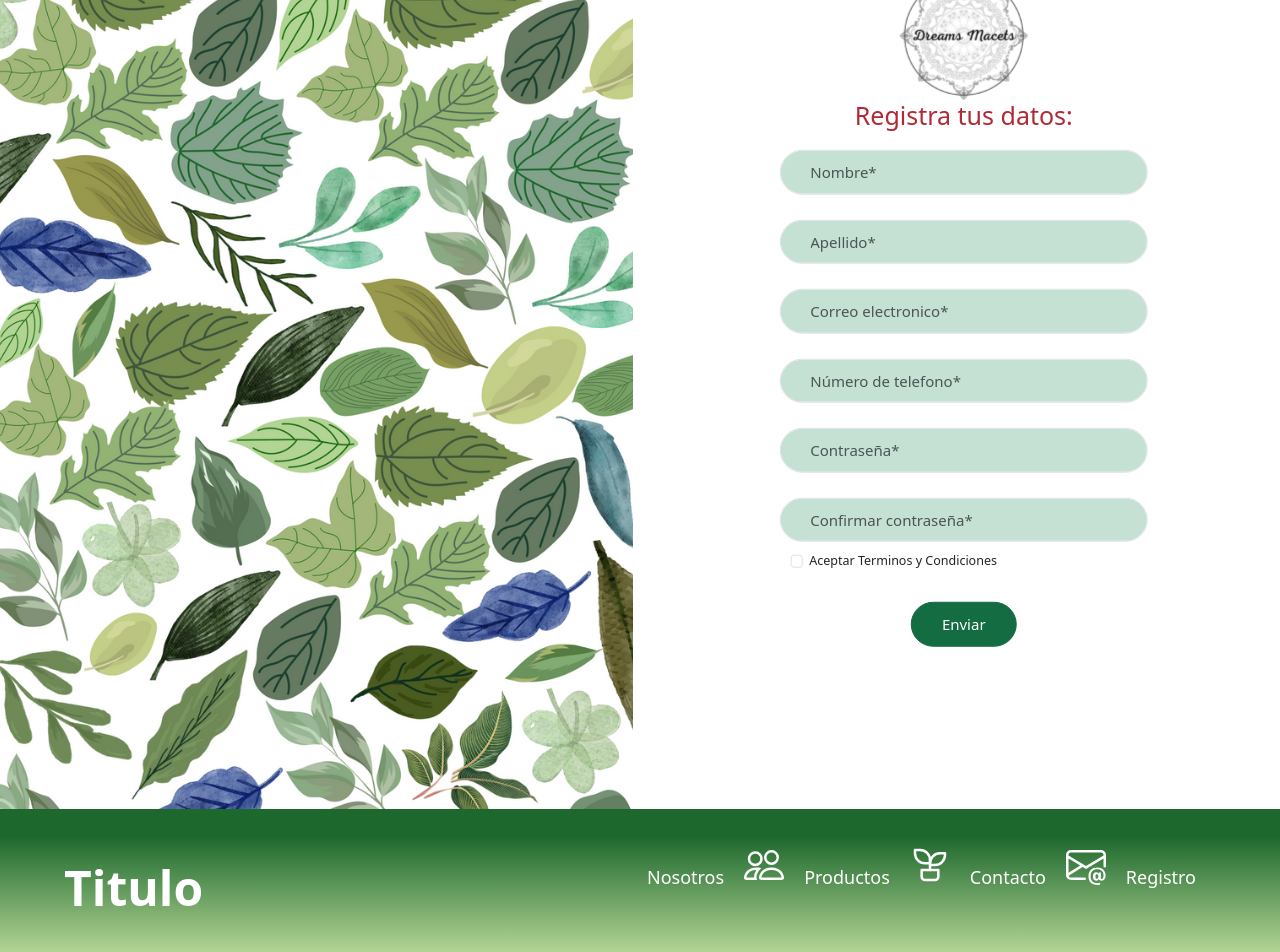
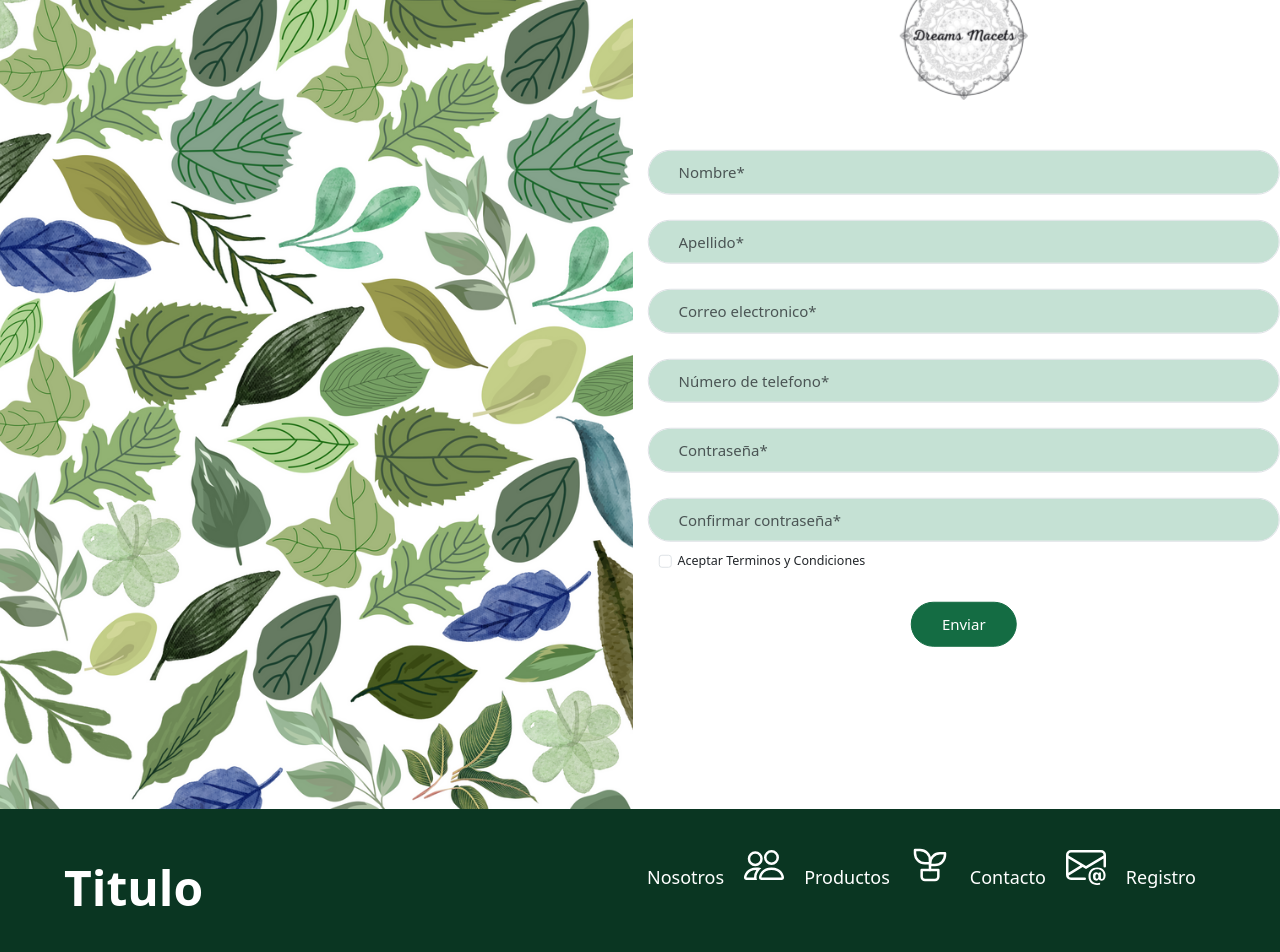
Before and after one commit to DanyTellez/mi-pagina0, a Next.js app: page /registro in a window 1280 px wide. Shown: the part 131-1083 px from the top of the page. Built offline with nearby package versions, Linux system fonts and the light colour scheme.

Commit message:
Probando diferentes estilos en el formulario

```diff
--- a/src/pages/registro.js
+++ b/src/pages/registro.js
@@ -31,7 +31,7 @@ export default function Home() {
                 </div>
                 <div className={`text-center h1 ${styles.colorRegistro}`}>Registra tus datos:</div>
                     <main className='d-flex justify-content-center'>
-                        <form className='col-7'>
+                        <form className='col-12'>
                             <div>
                                 <label htmlFor='nombre' className='form-label'></label>
                                 <input type='text' className={claseInput} placeholder='Nombre*' id='nombre'></input>
--- a/src/styles/_footer.scss
+++ b/src/styles/_footer.scss
@@ -1,10 +1,15 @@
+@import "~bootstrap/scss/functions";
+@import "~bootstrap/scss/variables";
+@import "~bootstrap/scss/variables-dark";
 $colorFooter:rgb(178,212,148);
 $colorOpaco:linear-gradient(0deg, rgba(178,212,148,1) 0%, rgba(29,104,45,1) 81%);
 $separacion: 5rem;
 /* Footer */
 .footer {
   // background-color: $pink-700;
-  background: $colorFooter;
-  background: $colorOpaco;
+
+  background-color: $teal-800;
+  background-color: $gray-700;
+  background-color: $green-800;
   padding-bottom: 3rem;
 }
--- a/src/styles/_formulario.scss
+++ b/src/styles/_formulario.scss
@@ -2,9 +2,16 @@
 @import "~bootstrap/scss/variables";
 @import "~bootstrap/scss/variables-dark";
 
+.colorRegistro {
+    color: $white;
+}
 
+.border1 {
+    background-color: $gray-700;
+    background-color: $green-700;
+}
 
-.colorRegistro {
-    color: $red-600;
-
+.bodyRegistro {
+    background-color: $blue-800;
+    background-color: $white;
 }
--- a/src/styles/globals.scss
+++ b/src/styles/globals.scss
@@ -5,6 +5,7 @@
 $theme-colors: (
   "boton_personalizado": $orange-500,
   "primary": $green-600,
+  "white": $black,
 );
 
 @import "bootstrap/scss/maps";
```
